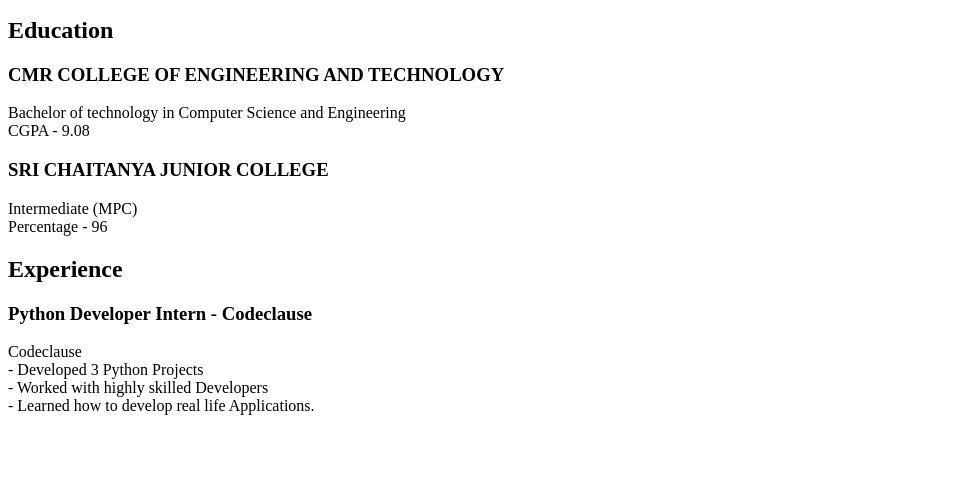
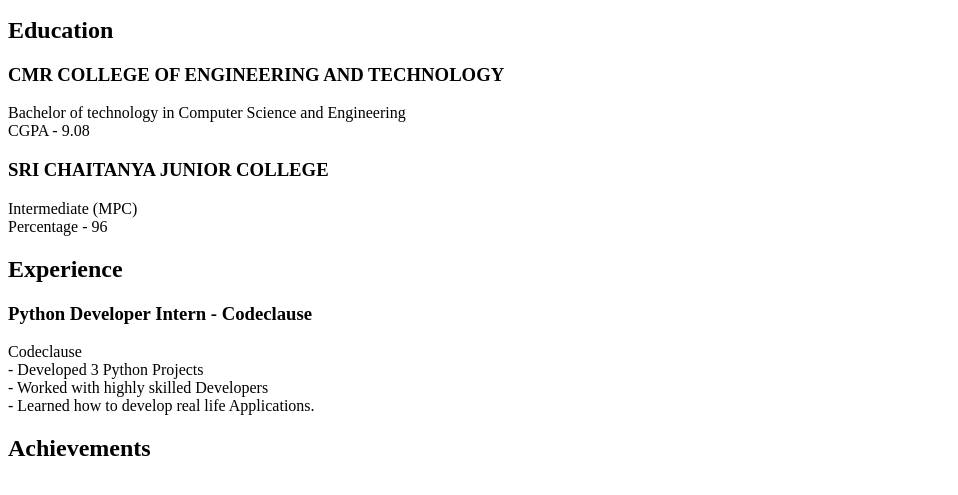
Before and after one commit to saiprashanth88/mern-stack, a plain HTML site: page resume.html in a window 1280 px wide. Shown: the part 101-596 px from the top of the page, without its empty margins (0-958 px from the left). Drawn offline with Linux system fonts and the light colour scheme.

Commit message:
achievements

```diff
--- a/resume.html
+++ b/resume.html
@@ -37,6 +37,10 @@
            </p>
         </p>
     </div>
+    <div class="Achievements">
+        <h2>Achievements</h2>
+        <p></p>
+    </div>
 
 
 
```
